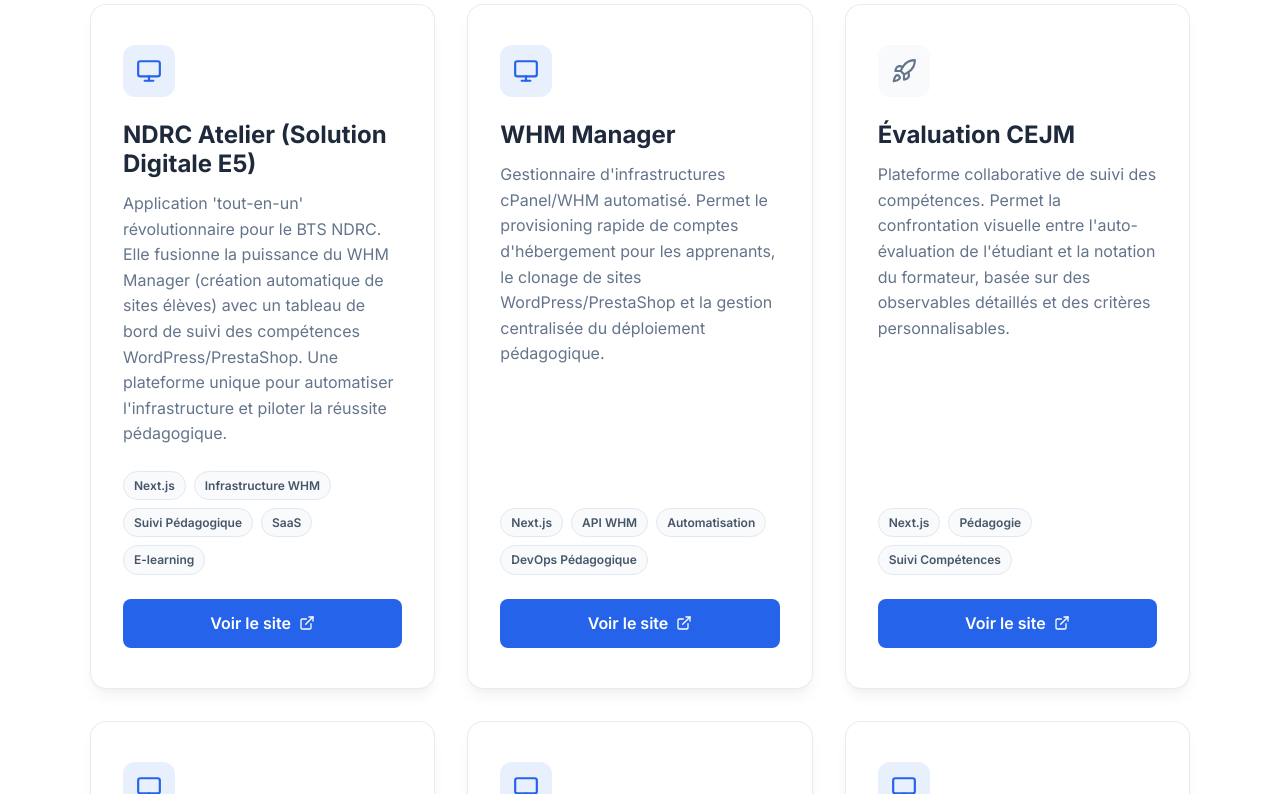
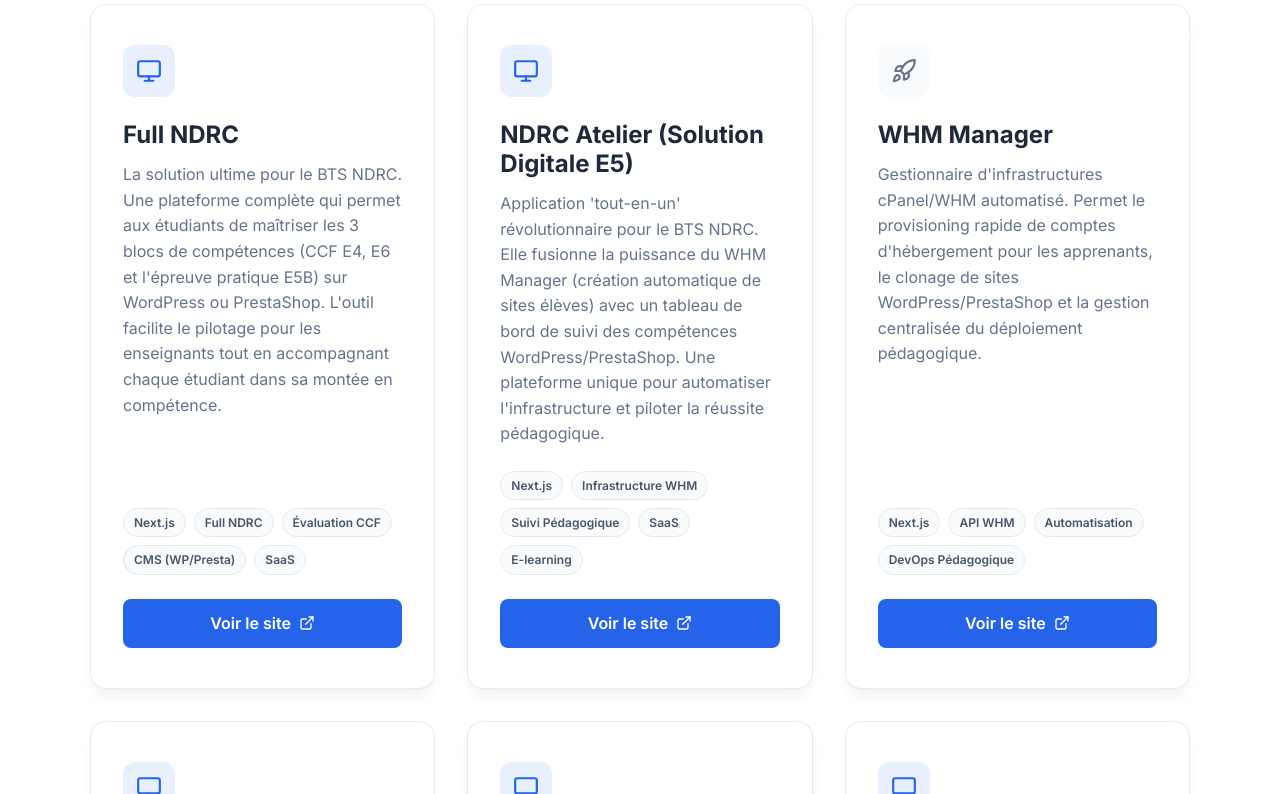
Before and after one commit to jgiraudeau/portfolio-jacques, a Next.js app: page / in a window 1280 px wide. Shown: the part 2046-2840 px from the top of the page. Built offline with nearby package versions, Linux system fonts and the light colour scheme.

Commit message:
feat: add Full NDRC project to portfolio

```diff
--- a/src/app/data.ts
+++ b/src/app/data.ts
@@ -84,6 +84,12 @@
     ],
     projects: [
         {
+            title: "Full NDRC",
+            description: "La solution ultime pour le BTS NDRC. Une plateforme complète qui permet aux étudiants de maîtriser les 3 blocs de compétences (CCF E4, E6 et l'épreuve pratique E5B) sur WordPress ou PrestaShop. L'outil facilite le pilotage pour les enseignants tout en accompagnant chaque étudiant dans sa montée en compétence.",
+            link: "https://fullndrc.jacquesgiraudeau.com/",
+            tags: ["Next.js", "Full NDRC", "Évaluation CCF", "CMS (WP/Presta)", "SaaS"]
+        },
+        {
             title: "NDRC Atelier (Solution Digitale E5)",
             description: "Application 'tout-en-un' révolutionnaire pour le BTS NDRC. Elle fusionne la puissance du WHM Manager (création automatique de sites élèves) avec un tableau de bord de suivi des compétences WordPress/PrestaShop. Une plateforme unique pour automatiser l'infrastructure et piloter la réussite pédagogique.",
             link: "https://ndrc-atelier.vercel.app/",
```
